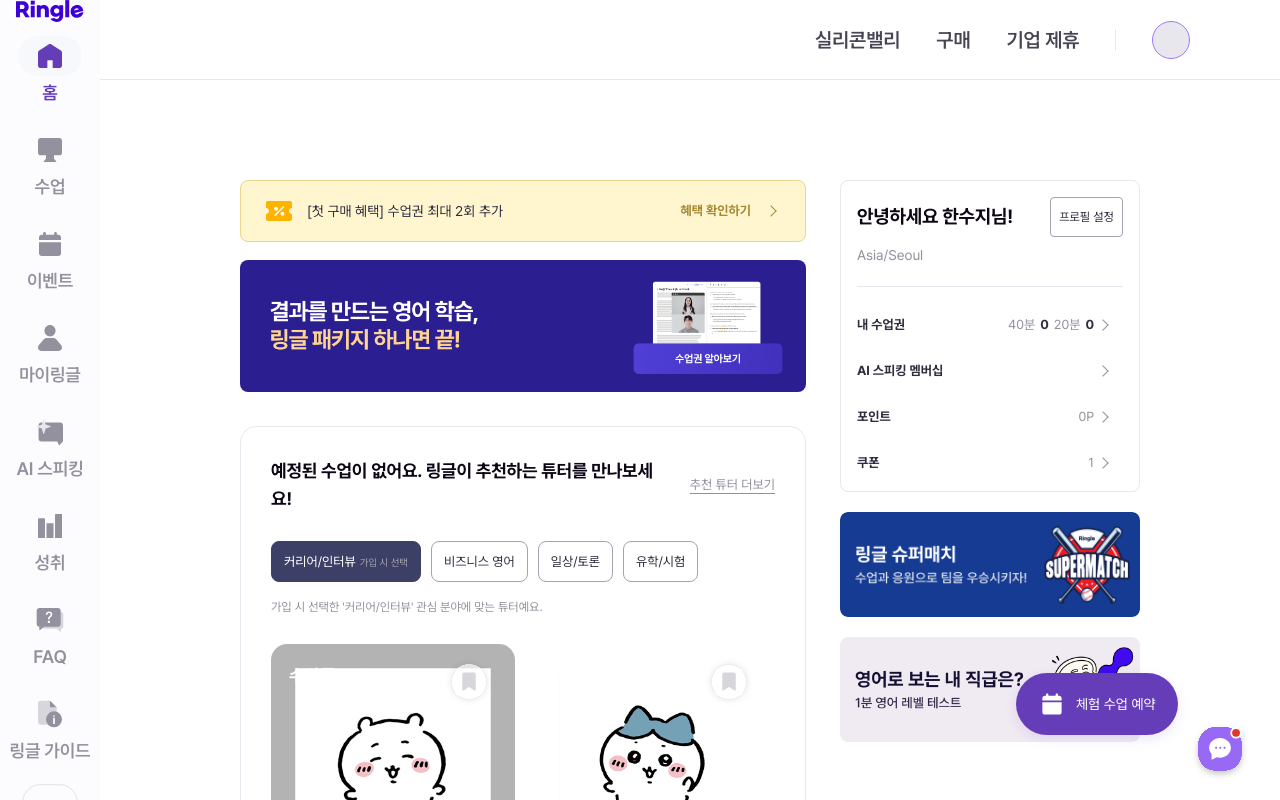
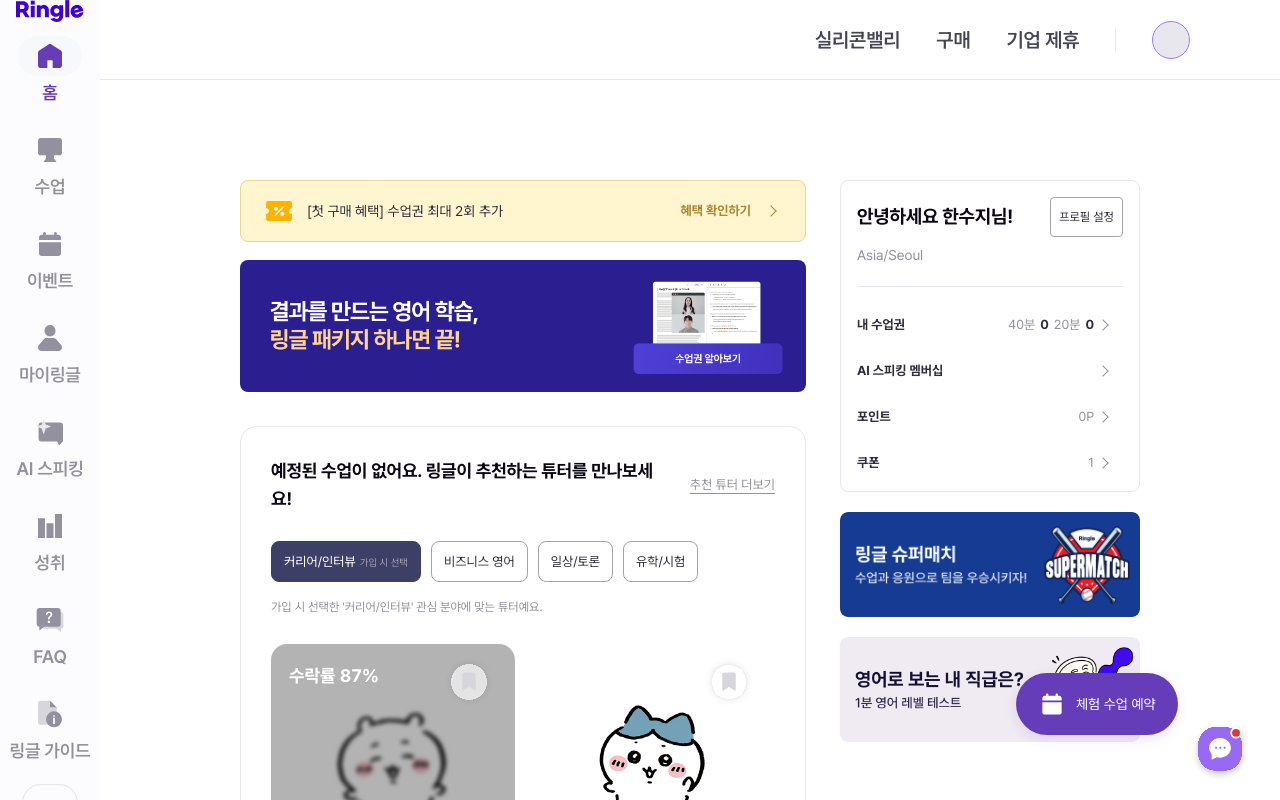
Before and after one commit to MashUp-4/Ringle-Frontend, a React (Vite) app: page / in a window 1280 px wide. In both pictures the pointer is over the picture 393 px from the left and 766 px from the top of the page. Shown: the top 800 px of the page. Built offline with nearby package versions, Linux system fonts and the light colour scheme.

Commit message:
fix: 홈 튜터 hover 효과와 텍스트 표시 수정

```diff
--- a/src/pages/HomePage.css
+++ b/src/pages/HomePage.css
@@ -641,6 +641,7 @@
   box-shadow: none;
 }
 .home-tutor-portrait {
+  isolation: isolate;
   aspect-ratio: 1;
   height: auto;
   overflow: hidden;
@@ -659,6 +660,7 @@
 }
 .home-tutor-acceptance,
 .home-tutor-topics {
+  z-index: 1;
   opacity: 0;
   visibility: hidden;
   transition:
@@ -669,8 +671,8 @@
 .home-tutor-portrait:focus-within {
   background: var(--color-photo-hover);
 }
-.home-tutor-portrait:hover > a > img,
-.home-tutor-portrait:focus-within > a > img {
+.home-tutor-portrait:hover > .home-tutor-photo-details > img,
+.home-tutor-portrait:focus-within > .home-tutor-photo-details > img {
   filter: blur(2px);
   mix-blend-mode: multiply;
 }
```
